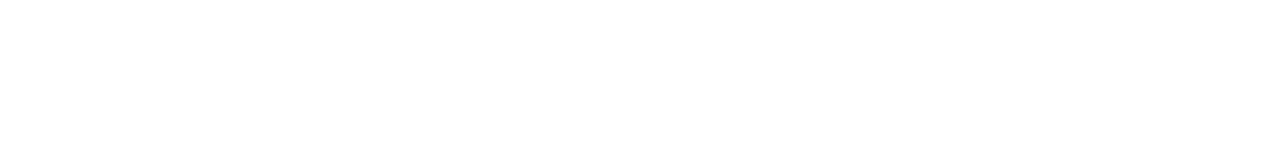
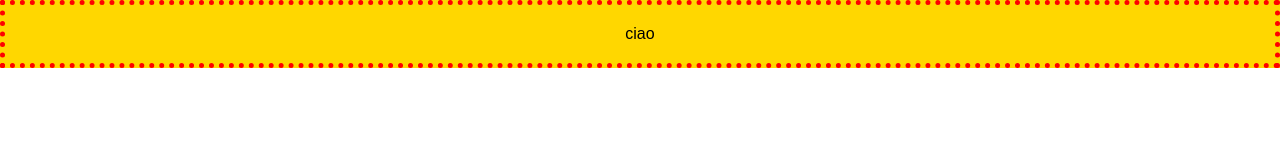
Before and after one commit to nicolainve/html-css-12bool, a plain HTML site: page index.html in a window 1280 px wide. Drawn offline with Linux system fonts and the light colour scheme.

Commit message:
general style

```diff
--- a/css/style.css
+++ b/css/style.css
@@ -1,3 +1,16 @@
 body {
   font-family: "Arial", sans-serif;
 }
+
+h1,
+h2 {
+  text-align: center;
+  margin: 35px;
+}
+
+.box {
+  padding: 20px;
+  text-align: center;
+  background: gold;
+  border: 5px dotted red;
+}
--- a/index.html
+++ b/index.html
@@ -10,6 +10,10 @@
 
   <body>
 
+    <div class="box">
+      ciao
+
+    </div>
 
   </body>
 </html>
```
